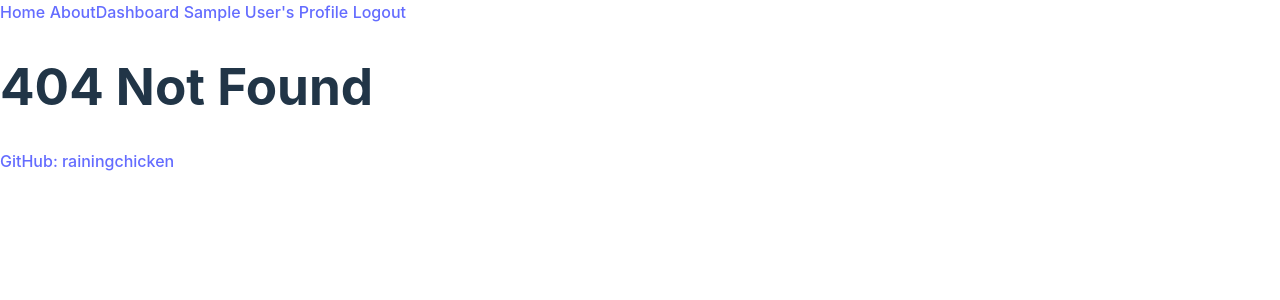
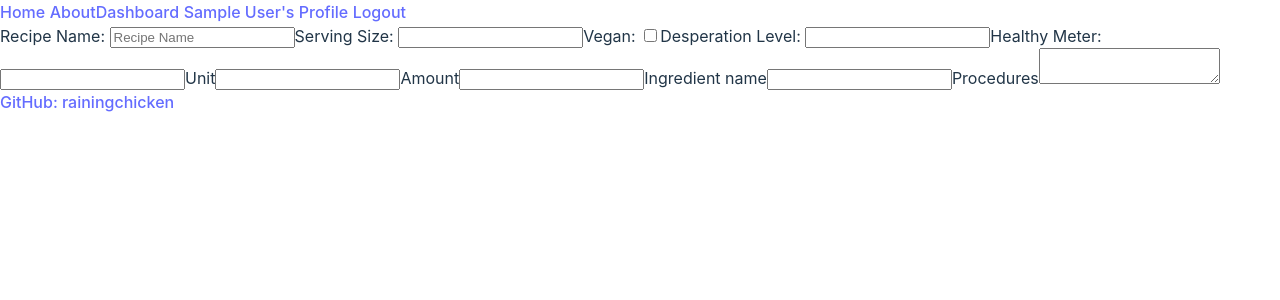
Before and after one commit to rainingchicken/struggle-meal-recipes, a React (Vite) app in the folder frontend-recipe/: page /create in a window 1280 px wide. Before the commit this address had no page. Shown: the top 300 px of the page. Built offline with nearby package versions, Linux system fonts and the light colour scheme; sample sign-in values are in the browser's storage.

Commit message:
create recipe form button and link page

```diff
--- /dev/null
+++ b/frontend-recipe/src/components/forms/IngredientForm.tsx
@@ -0,0 +1,14 @@
+const IngredientForm = () => {
+  return (
+    <>
+      <label htmlFor="unit">Unit</label>
+      <input type="number" id="unit" />
+      <label htmlFor="amount">Amount</label>
+      <input type="number" id="amount" />
+      <label htmlFor="ingredient">Ingredient name</label>
+      <input type="text" id="ingredient" />
+    </>
+  );
+};
+
+export default IngredientForm;
--- /dev/null
+++ b/frontend-recipe/src/components/forms/ProcedureForm.tsx
@@ -0,0 +1,10 @@
+const ProcedureForm = () => {
+  return (
+    <>
+      <label htmlFor="procedures">Procedures</label>
+      <textarea name="procedures" id="procedures"></textarea>
+    </>
+  );
+};
+
+export default ProcedureForm;
--- /dev/null
+++ b/frontend-recipe/src/components/forms/RecipeForm.tsx
@@ -0,0 +1,23 @@
+import IngredientForm from "./ingredientForm";
+import ProcedureForm from "./ProcedureForm";
+
+const RecipeForm = () => {
+  return (
+    <form id="createRecipeForm">
+      <label htmlFor="title">Recipe Name: </label>
+      <input type="text" id="title" placeholder="Recipe Name" />
+      <label htmlFor="servings">Serving Size: </label>
+      <input type="text" id="servings" />
+      <label htmlFor="vegan">Vegan: </label>
+      <input type="checkbox" id="vegan" />
+      <label htmlFor="desperation">Desperation Level: </label>
+      <input type="text" id="desperation" />
+      <label htmlFor="health">Healthy Meter: </label>
+      <input type="text" id="health" />
+      <IngredientForm />
+      <ProcedureForm />
+    </form>
+  );
+};
+
+export default RecipeForm;
--- a/frontend-recipe/src/main.tsx
+++ b/frontend-recipe/src/main.tsx
@@ -13,13 +13,14 @@ import Dashboard from "./pages/Dashboard.tsx";
 import { Provider } from "react-redux";
 import store from "./store.tsx";
 import PrivateRoute from "./components/PrivateRoute.tsx";
-import Login from "./pages/Login.tsx";
-import Logout from "./pages/Logout.tsx";
-import Signup from "./pages/Signup.tsx";
-import Profile from "./pages/Profile.tsx";
+import Login from "./pages/userAuth/Login.tsx";
+import Logout from "./pages/userAuth/Logout.tsx";
+import Signup from "./pages/userAuth/Signup.tsx";
+import Profile from "./pages/userAuth/Profile.tsx";
 import About from "./pages/About.tsx";
 import NotFound from "./pages/NotFound.tsx";
 import Recipe from "./pages/Recipe.tsx";
+import CreateForm from "./pages/CreateForm.tsx";
 
 const router = createBrowserRouter(
   createRoutesFromElements(
@@ -32,6 +33,7 @@ const router = createBrowserRouter(
       <Route path="" element={<PrivateRoute />}>
         <Route path="/dashboard" element={<Dashboard />} />
         <Route path="/dashboard/recipes/:_id" element={<Recipe />} />
+        <Route path="/create" element={<CreateForm />} />
         <Route path="/profile" element={<Profile />} />
       </Route>
       <Route path="*" element={<NotFound />} />
--- /dev/null
+++ b/frontend-recipe/src/pages/CreateForm.tsx
@@ -0,0 +1,11 @@
+import RecipeForm from "../components/forms/RecipeForm";
+
+const CreateForm = () => {
+  return (
+    <div>
+      <RecipeForm />
+    </div>
+  );
+};
+
+export default CreateForm;
--- a/frontend-recipe/src/pages/Dashboard.tsx
+++ b/frontend-recipe/src/pages/Dashboard.tsx
@@ -4,11 +4,13 @@ import { useGetAllPersonalRecipesMutation } from "../slices/personalRecipeSlice.
 
 import ShortDetailedRecipe from "../components/ShortDetailedRecipe.tsx";
 import IRecipeDetails from "../interfaces/IRecipeDetails.tsx";
-import { Link } from "react-router-dom";
+import { Link, useNavigate } from "react-router-dom";
 
 const Dashboard = () => {
   const [recipes, setRecipes] = useState<null | Array<IRecipeDetails>>(null);
   const [error, setError] = useState<string | null>(null);
+
+  const navigate = useNavigate();
 
   const [
     getAllRecipesAPICall,
@@ -28,6 +30,10 @@ const Dashboard = () => {
   useEffect(() => {
     fetchRecipes();
   }, []);
+
+  const handleCreateRecipe = () => {
+    navigate("/create");
+  };
 
   const loaded = () => {
     return (
@@ -52,7 +58,7 @@ const Dashboard = () => {
   return (
     <div>
       <h1>Dashboard</h1>
-
+      <button onClick={handleCreateRecipe}>Create new recipe</button>
       <>{isLoading ? loading() : loaded()}</>
     </div>
   );
--- a/frontend-recipe/src/pages/Recipe.tsx
+++ b/frontend-recipe/src/pages/Recipe.tsx
@@ -6,7 +6,6 @@ const Recipe = () => {
 
   return (
     <div>
-      Detailed Recipe
       <DetailedRecipe _id={_id} />
     </div>
   );
--- a/frontend-recipe/src/pages/Signup.tsx
+++ b/frontend-recipe/src/pages/userAuth/Login.tsx
@@ -1,23 +1,21 @@
-// @desc    signup page, creates token, checks user auth
-// @route   POST /api/users/signup
+// @desc    login page, creates token, checks user auth
+// @route   POST /api/users/login
 // @access  Public
 import { useState, useEffect, FormEvent } from "react";
 import { Link, useNavigate } from "react-router-dom";
 import { useDispatch, useSelector } from "react-redux";
-import { useSignupMutation } from "../slices/usersApiSlice";
-import { setCredentials } from "../slices/authSlice";
+import { useLoginMutation } from "../../slices/usersApiSlice";
+import { setCredentials } from "../../slices/authSlice";
 
-const Signup = () => {
-  const [name, setName] = useState("");
+const Login = () => {
   const [email, setEmail] = useState("");
   const [password, setPassword] = useState("");
-  const [confirmPassword, setConfirmPassword] = useState("");
   const [error, setError] = useState<string | null>(null);
 
   const navigate = useNavigate();
   const dispatch = useDispatch();
 
-  const [signup, { isLoading }] = useSignupMutation();
+  const [login, { isLoading }] = useLoginMutation();
 
   const { userInfo } = useSelector((state: any) => state.auth);
 
@@ -31,62 +29,41 @@ const Signup = () => {
     e.preventDefault();
     // console.log("submit");
     try {
-      const res = await signup({
-        name,
-        email,
-        password,
-        confirmPassword,
-      }).unwrap();
+      const res = await login({ email, password }).unwrap();
       dispatch(setCredentials({ ...res }));
       navigate("/dashboard");
     } catch (err) {
       console.log(err);
-      setError("Please fill all inputs");
+      setError("Incorrect email or password");
     }
   };
 
   return (
     <>
-      <h1>Sign Up</h1>
+      <h1>Login</h1>
       <form onSubmit={submitHandler}>
-        <label htmlFor="signupName">Name: </label>
+        <label htmlFor="loginEmail">Email Address: </label>
         <input
-          id="signupName"
-          type="text"
-          placeholder="Enter name"
-          value={name}
-          onChange={(e) => setName(e.target.value)}
-        />
-        <label htmlFor="signupEmail">Email Address: </label>
-        <input
-          id="signupEmail"
+          id="loginEmail"
           type="email"
           placeholder="Enter Email"
           value={email}
           onChange={(e) => setEmail(e.target.value)}
         />
 
-        <label htmlFor="signupPassword">Password: </label>
+        <label htmlFor="loginPassword">Password: </label>
         <input
-          id="signupPassword"
+          id="loginPassword"
           type="password"
           placeholder="Enter password"
           value={password}
           onChange={(e) => setPassword(e.target.value)}
         />
-        <label htmlFor="signupConfirmPassword">Confirm Password: </label>
-        <input
-          id="signupConfirmPassword"
-          type="password"
-          placeholder="Confirm password"
-          value={confirmPassword}
-          onChange={(e) => setConfirmPassword(e.target.value)}
-        />
         <button className="btn submitbtn" disabled={isLoading} type="submit">
-          Sign Up
+          Log In
         </button>
         <p>
-          Already have an account?<Link to="/login">Login</Link>
+          New user? <Link to="/signup">Sign up</Link>
         </p>
         {isLoading && <h1>Loading...</h1>}
       </form>
@@ -95,4 +72,4 @@ const Signup = () => {
   );
 };
 
-export default Signup;
+export default Login;
--- a/frontend-recipe/src/pages/Logout.tsx
+++ b/frontend-recipe/src/pages/userAuth/Logout.tsx
@@ -2,8 +2,8 @@
 // @route   GET /api/users/logout
 // @access  Public
 import { useDispatch } from "react-redux";
-import { useLogoutMutation } from "../slices/usersApiSlice";
-import { logout } from "../slices/authSlice";
+import { useLogoutMutation } from "../../slices/usersApiSlice";
+import { logout } from "../../slices/authSlice";
 // import { useNavigate } from "react-router-dom";
 import { useEffect } from "react";
 
--- a/frontend-recipe/src/pages/Profile.tsx
+++ b/frontend-recipe/src/pages/userAuth/Profile.tsx
@@ -4,8 +4,8 @@
 // @access  Private
 import { useState, useEffect, FormEvent } from "react";
 import { useDispatch, useSelector } from "react-redux";
-import { useUpdateUserMutation } from "../slices/usersApiSlice";
-import { setCredentials } from "../slices/authSlice";
+import { useUpdateUserMutation } from "../../slices/usersApiSlice";
+import { setCredentials } from "../../slices/authSlice";
 
 const Profile = () => {
   const [email, setEmail] = useState("");
--- a/frontend-recipe/src/pages/Login.tsx
+++ b/frontend-recipe/src/pages/userAuth/Signup.tsx
@@ -1,21 +1,23 @@
-// @desc    login page, creates token, checks user auth
-// @route   POST /api/users/login
+// @desc    signup page, creates token, checks user auth
+// @route   POST /api/users/signup
 // @access  Public
 import { useState, useEffect, FormEvent } from "react";
 import { Link, useNavigate } from "react-router-dom";
 import { useDispatch, useSelector } from "react-redux";
-import { useLoginMutation } from "../slices/usersApiSlice";
-import { setCredentials } from "../slices/authSlice";
+import { useSignupMutation } from "../../slices/usersApiSlice";
+import { setCredentials } from "../../slices/authSlice";
 
-const Login = () => {
+const Signup = () => {
+  const [name, setName] = useState("");
   const [email, setEmail] = useState("");
   const [password, setPassword] = useState("");
+  const [confirmPassword, setConfirmPassword] = useState("");
   const [error, setError] = useState<string | null>(null);
 
   const navigate = useNavigate();
   const dispatch = useDispatch();
 
-  const [login, { isLoading }] = useLoginMutation();
+  const [signup, { isLoading }] = useSignupMutation();
 
   const { userInfo } = useSelector((state: any) => state.auth);
 
@@ -29,41 +31,62 @@ const Login = () => {
     e.preventDefault();
     // console.log("submit");
     try {
-      const res = await login({ email, password }).unwrap();
+      const res = await signup({
+        name,
+        email,
+        password,
+        confirmPassword,
+      }).unwrap();
       dispatch(setCredentials({ ...res }));
       navigate("/dashboard");
     } catch (err) {
       console.log(err);
-      setError("Incorrect email or password");
+      setError("Please fill all inputs");
     }
   };
 
   return (
     <>
-      <h1>Login</h1>
+      <h1>Sign Up</h1>
       <form onSubmit={submitHandler}>
-        <label htmlFor="loginEmail">Email Address: </label>
+        <label htmlFor="signupName">Name: </label>
         <input
-          id="loginEmail"
+          id="signupName"
+          type="text"
+          placeholder="Enter name"
+          value={name}
+          onChange={(e) => setName(e.target.value)}
+        />
+        <label htmlFor="signupEmail">Email Address: </label>
+        <input
+          id="signupEmail"
           type="email"
           placeholder="Enter Email"
           value={email}
           onChange={(e) => setEmail(e.target.value)}
         />
 
-        <label htmlFor="loginPassword">Password: </label>
+        <label htmlFor="signupPassword">Password: </label>
         <input
-          id="loginPassword"
+          id="signupPassword"
           type="password"
           placeholder="Enter password"
           value={password}
           onChange={(e) => setPassword(e.target.value)}
         />
+        <label htmlFor="signupConfirmPassword">Confirm Password: </label>
+        <input
+          id="signupConfirmPassword"
+          type="password"
+          placeholder="Confirm password"
+          value={confirmPassword}
+          onChange={(e) => setConfirmPassword(e.target.value)}
+        />
         <button className="btn submitbtn" disabled={isLoading} type="submit">
-          Log In
+          Sign Up
         </button>
         <p>
-          New user? <Link to="/signup">Sign up</Link>
+          Already have an account?<Link to="/login">Login</Link>
         </p>
         {isLoading && <h1>Loading...</h1>}
       </form>
@@ -72,4 +95,4 @@ const Login = () => {
   );
 };
 
-export default Login;
+export default Signup;
```
